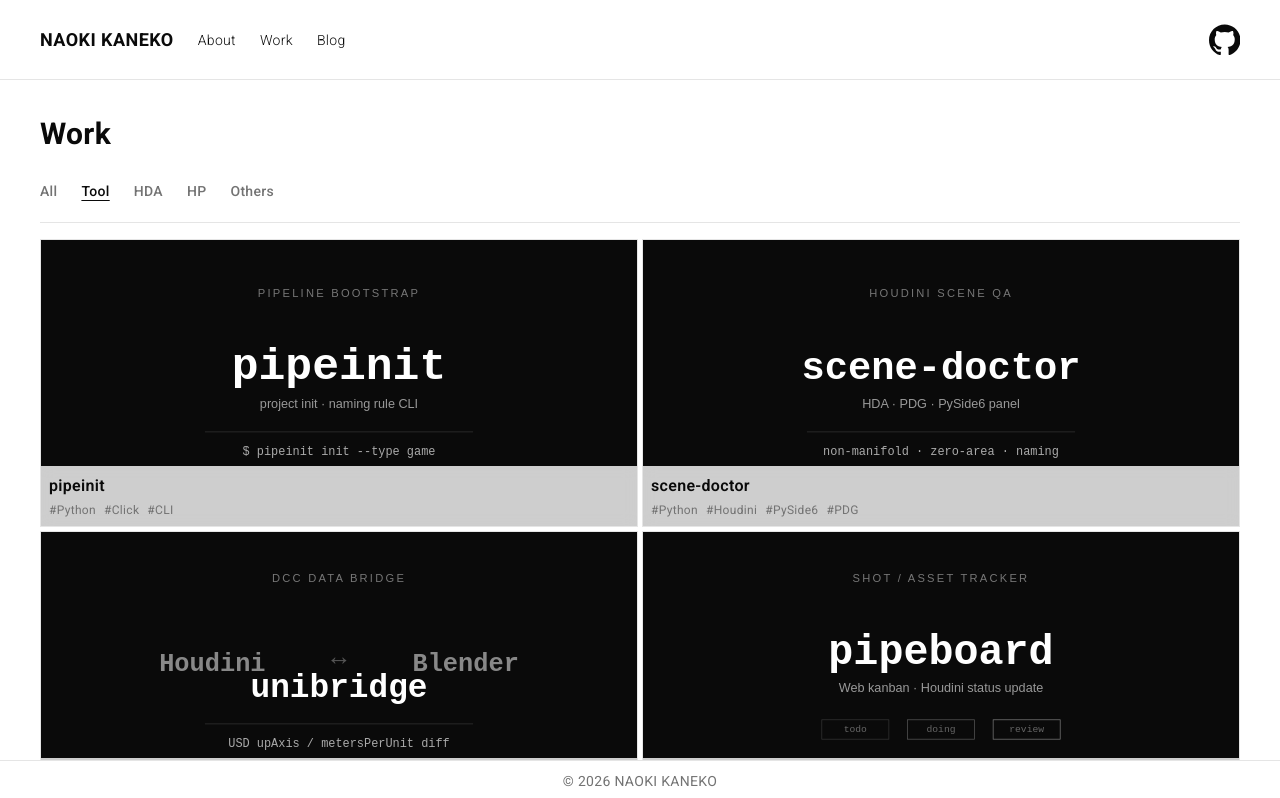
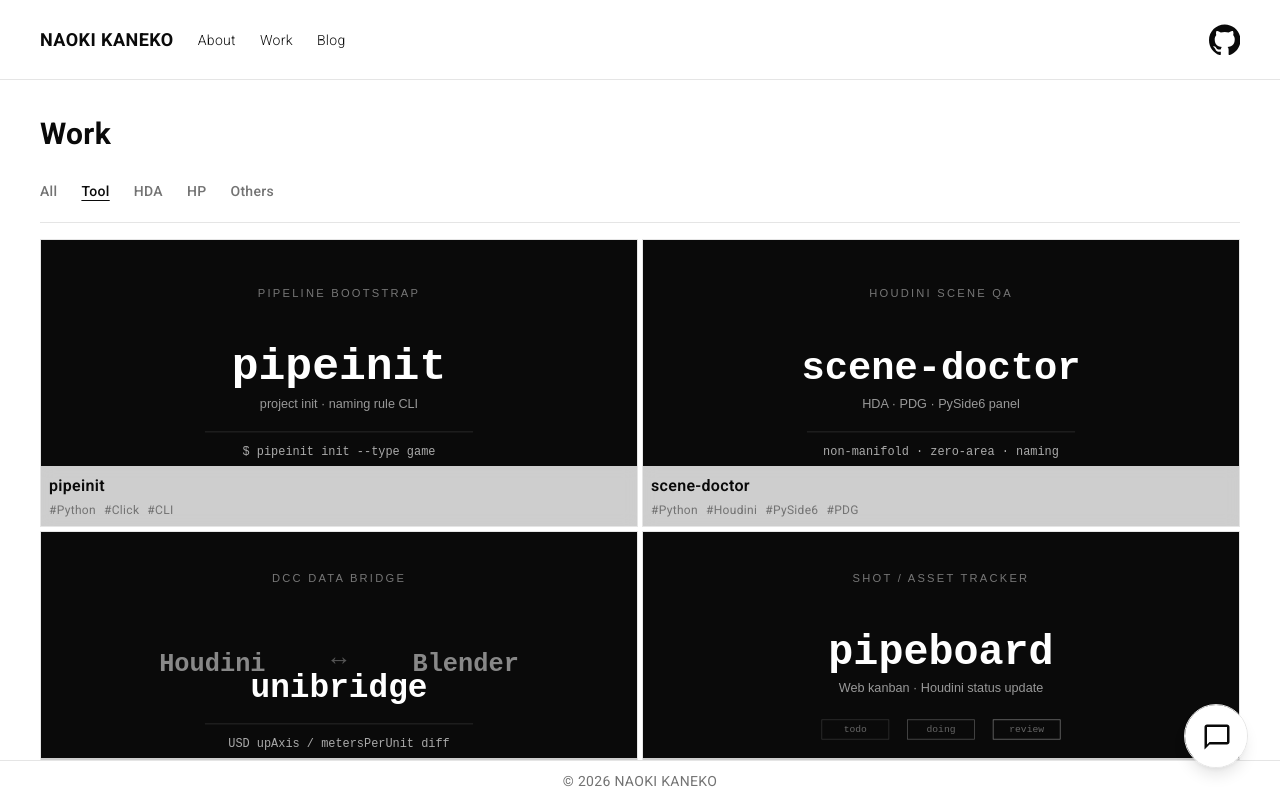
Before and after one commit to nokgc333/naokikaneko, a Next.js app: page / in a window 1280 px wide. Shown: the top 798 px of the page. Built offline with nearby package versions, Linux system fonts and the light colour scheme.

Commit message:
feat: open the contact form from every page

```diff
--- a/src/app/layout.tsx
+++ b/src/app/layout.tsx
@@ -2,6 +2,7 @@ import type { Metadata, Viewport } from "next";
 import { Geist_Mono, Noto_Sans_JP, Roboto } from "next/font/google";
 import SiteHeader from "@/components/site-header";
 import SiteFooter from "@/components/site-footer";
+import ContactWidget from "@/components/contact-widget";
 import JsonLd from "@/components/json-ld";
 import { buildPersonJsonLd, buildWebSiteJsonLd } from "@/lib/seo/structured-data";
 import { SITE_URL } from "@/lib/seo/site";
@@ -70,6 +71,7 @@ export default function RootLayout({ children }: LayoutProps<"/">) {
           {children}
         </div>
         <SiteFooter />
+        <ContactWidget />
         <JsonLd data={buildWebSiteJsonLd()} />
         <JsonLd data={buildPersonJsonLd()} />
       </body>
--- /dev/null
+++ b/src/components/contact-widget.tsx
@@ -0,0 +1,51 @@
+"use client";
+
+import { useState } from "react";
+import { MdOutlineChatBubbleOutline, MdClose } from "react-icons/md";
+import dynamic from "next/dynamic";
+
+const loadContactForm = () => import("./contact-form");
+const ContactForm = dynamic(loadContactForm);
+
+export default function ContactWidget() {
+  const [isOpen, setIsOpen] = useState(false);
+
+  return (
+    <aside
+      aria-label="お問い合わせ"
+      className={`fixed z-50 overflow-y-auto border border-border bg-background shadow-lg ${
+        isOpen
+          ? "inset-x-4 top-24 bottom-16 rounded-2xl p-6 sm:inset-x-auto sm:top-auto sm:right-8 sm:bottom-8 sm:h-[648px] sm:w-[486px]"
+          : "right-8 bottom-8 h-16 w-16 rounded-full"
+      }`}
+    >
+      {isOpen ? (
+        <div>
+          <div className="flex items-center justify-between">
+            <h2 className="pl-6 text-lg font-bold">Contact</h2>
+            <button
+              type="button"
+              onClick={() => setIsOpen(false)}
+              aria-label="閉じる"
+              className="text-2xl"
+            >
+              <MdClose aria-hidden="true" />
+            </button>
+          </div>
+          <ContactForm />
+        </div>
+      ) : (
+        <button
+          type="button"
+          onClick={() => setIsOpen(true)}
+          onPointerEnter={loadContactForm}
+          onFocus={loadContactForm}
+          aria-label="お問い合わせを開く"
+          className="flex h-16 w-16 items-center justify-center text-3xl"
+        >
+          <MdOutlineChatBubbleOutline aria-hidden="true" />
+        </button>
+      )}
+    </aside>
+  );
+}
```
Also changed, not shown: 2 other files (tests, documents, lock files or other folders).
